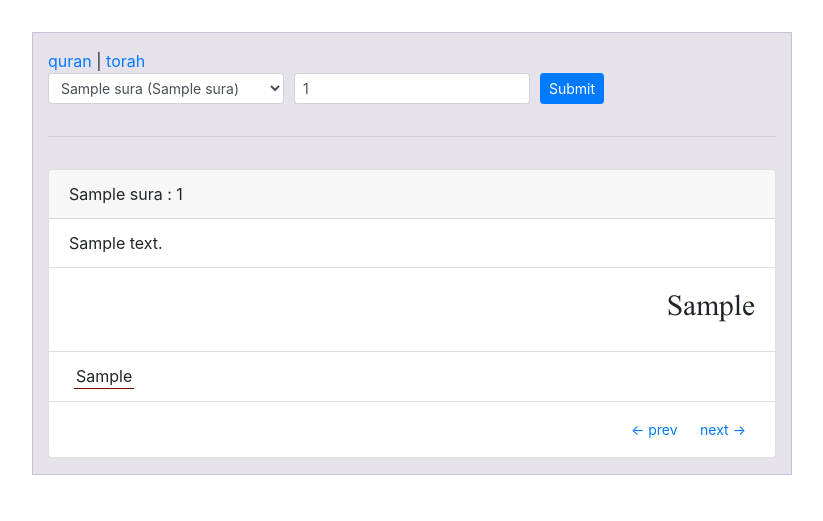
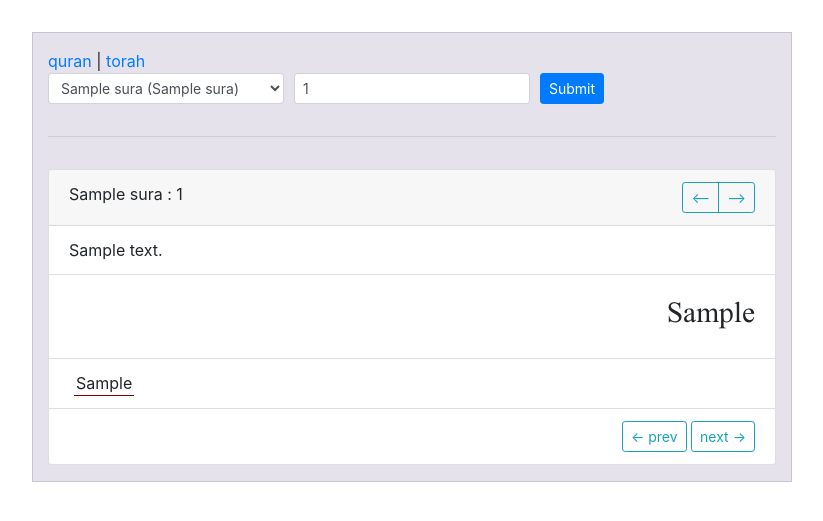
Before and after one commit to suhailvs/django-qurantorah, a Django app: page / in a window 1280 px wide. Shown: the top 521 px of the page, without its empty margins (228-1051 px from the left). Run offline with Django 3.2, Linux system fonts and the light colour scheme; tables that the repository leaves empty hold one stand-in row (values such as "Sample post"); some libraries are stand-ins or nearby versions.

Commit message:
prev next button align

```diff
--- a/quran/templates/quran/line.html
+++ b/quran/templates/quran/line.html
@@ -33,7 +33,13 @@
 </form><hr>
 
 <div class="card">
-  <div class="card-header"> {{current.sura.name}} : {{current.aya}} </div>
+  <div class="card-header">
+    {{current.sura.name}} : {{current.aya}}
+    <div class="btn-group float-right">
+      <a class="btn btn-outline-info btn-sm" href="/quran/{{current.sura.number}}/{{current.aya|add:'-1'}}/">&lt;--</a>
+      <a class="btn btn-outline-info btn-sm" href="/quran/{{current.sura.number}}/{{current.aya|add:'1'}}/">--&gt;</a>
+    </div>
+  </div>
 
   <ul class="list-group list-group-flush">
     <li class="list-group-item">{{translation.text}}</li>
@@ -50,8 +56,8 @@
       {% endfor %}
     </li>
     <li class="list-group-item text-right">
-      <a class="btn btn-default btn-sm" href="/quran/{{current.sura.number}}/{{current.aya|add:"-1"}}/">&lt;- prev</a>
-      <a class="btn btn-default btn-sm" href="/quran/{{current.sura.number}}/{{current.aya|add:"1"}}/">next -&gt;</a>
+      <a class="btn btn-outline-info btn-sm" href="/quran/{{current.sura.number}}/{{current.aya|add:'-1'}}/">&lt;- prev</a>
+      <a class="btn btn-outline-info btn-sm" href="/quran/{{current.sura.number}}/{{current.aya|add:'1'}}/">next -&gt;</a>
     </li>
 
   </ul>
```
Also changed, not shown: torah/templates/torah/line.html (+11 -3 lines).
